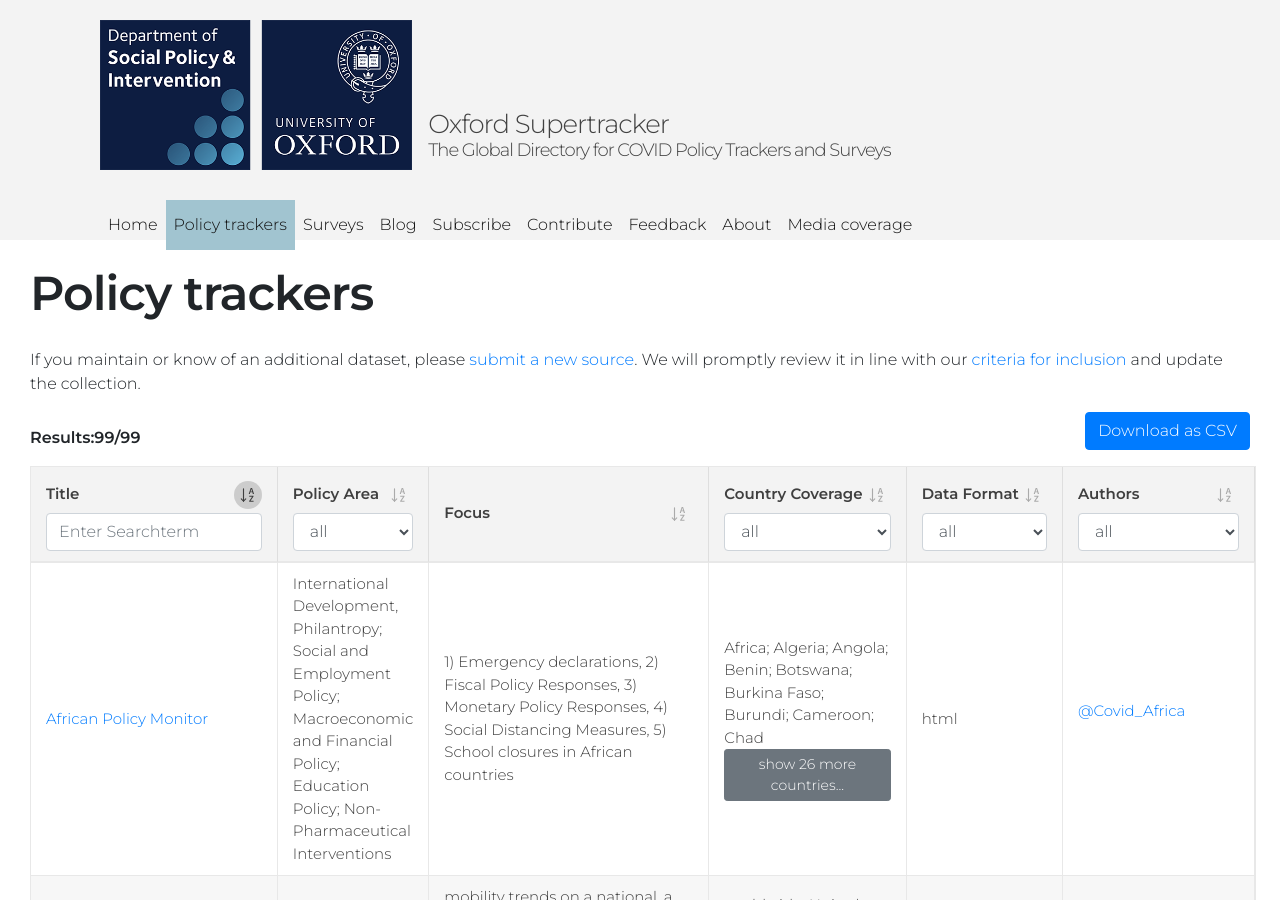
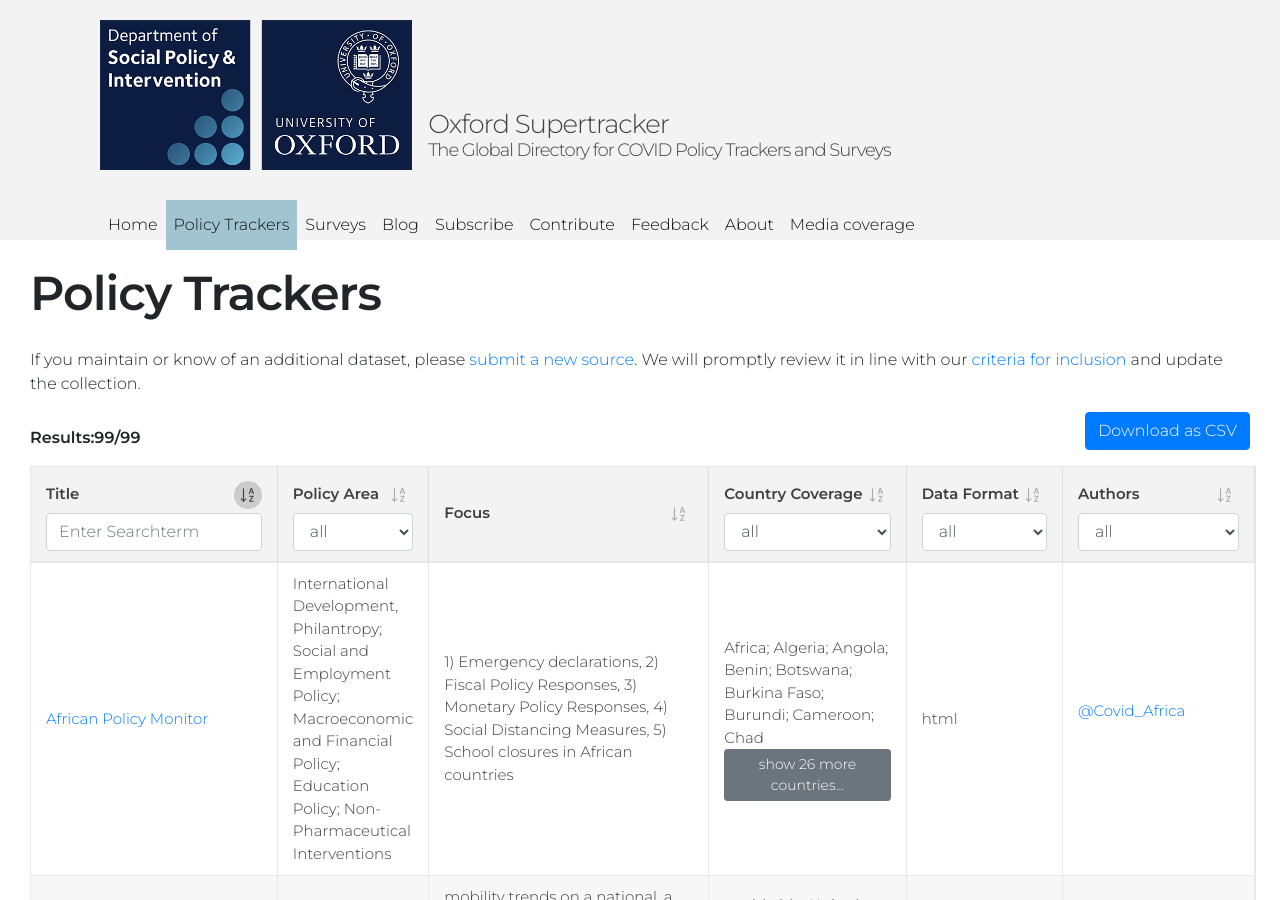
Before and after one commit to lukaslehner/supertracker, a Jekyll site: the page built from 01_policy-trackers.md, in a window 1280 px wide and 900 px high. Built offline with Jekyll 4.4.1, drawn with Linux system fonts in a browser that asks for light colours.

```diff
--- a/01_policy-trackers.md
+++ b/01_policy-trackers.md
@@ -1,6 +1,6 @@
 ---
 layout: datatable
-title: Policy trackers
+title: Policy Trackers
 permalink: /policy-trackers/
 order: 1
 bodyclass: page-datatable
```
